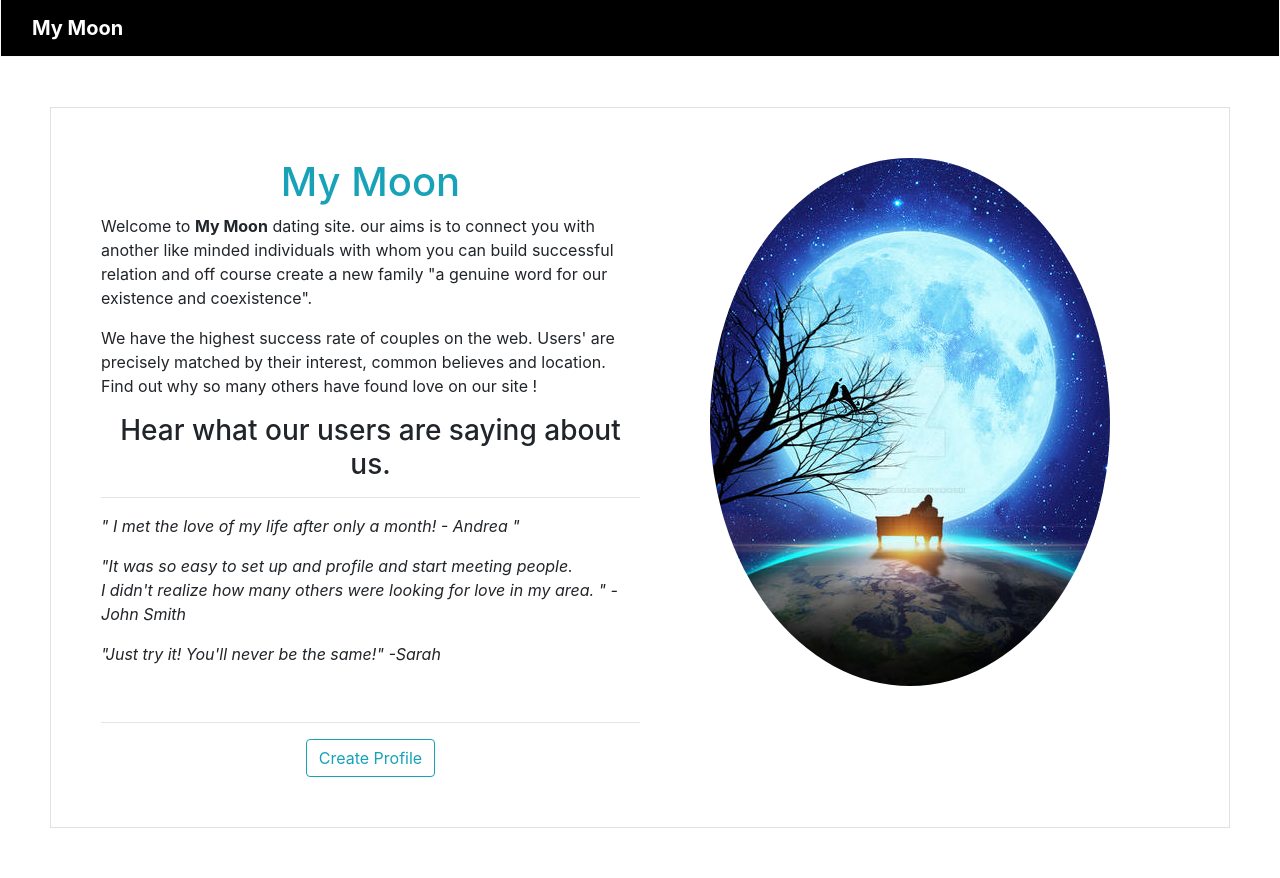
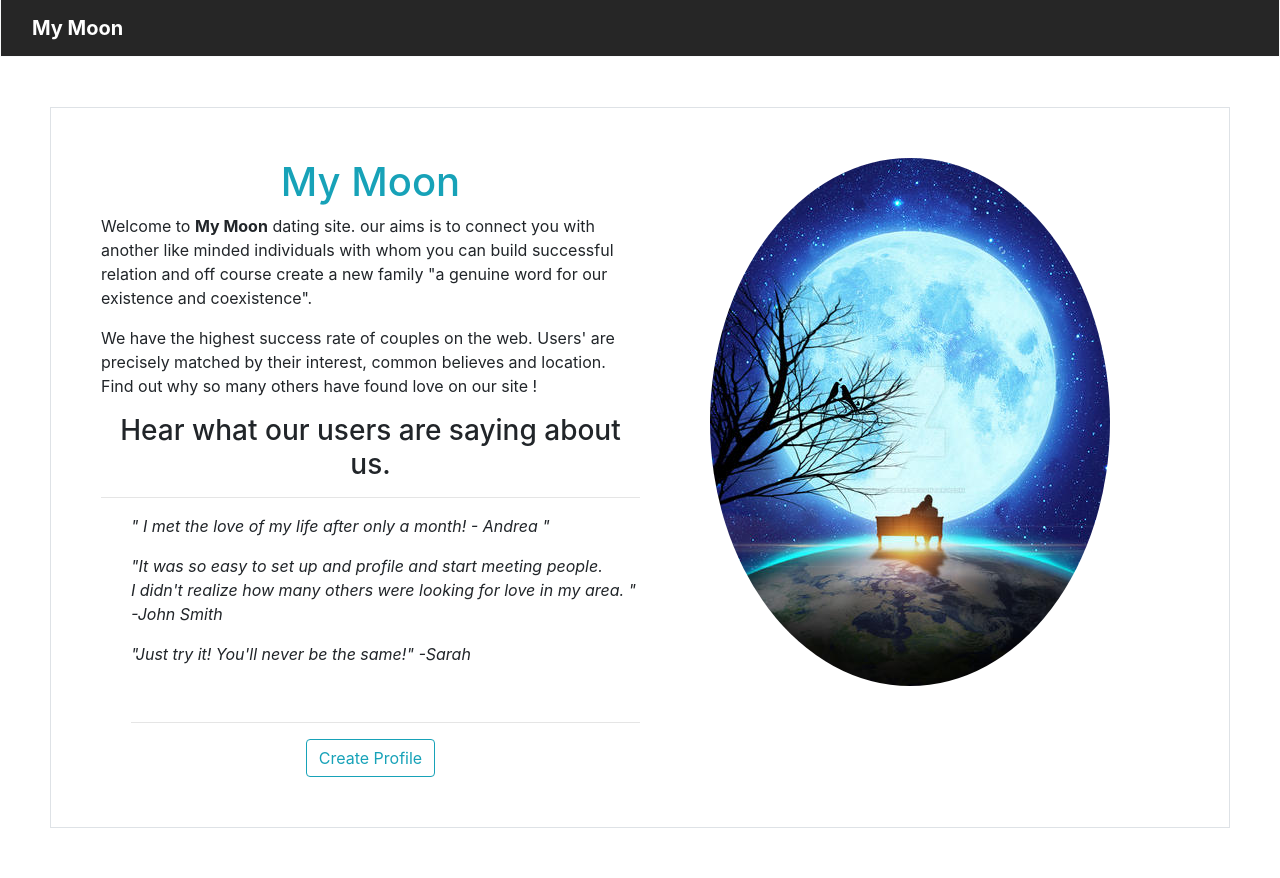
Before and after one commit to nematu/dating, a PHP site: template views/home.html in a window 1280 px wide. Run offline with PHP 8.4, Linux system fonts and the light colour scheme; the template is opened without the code that fills it, so the values that code supplies are empty.

Commit message:
updated version of stylesheet added

```diff
--- a/styles/styles.css
+++ b/styles/styles.css
@@ -1,6 +1,13 @@
+/*
+Autor: Nematullah Ayaz
+date: 01/28/2021
+stylesheet for dating site
+ */
+.comments{
+    padding-left: 30px;
+}
 .row {
    border-style: solid;
-    border-color: black;
     margin: 50px;
     display: flex;
     padding: 50px;
@@ -13,7 +20,7 @@
     text-align-all: center;
 }
 nav{
-    background-color: black;
+    background-color: #262626;
 }
 .navbar-brand{
     color: white;
```
